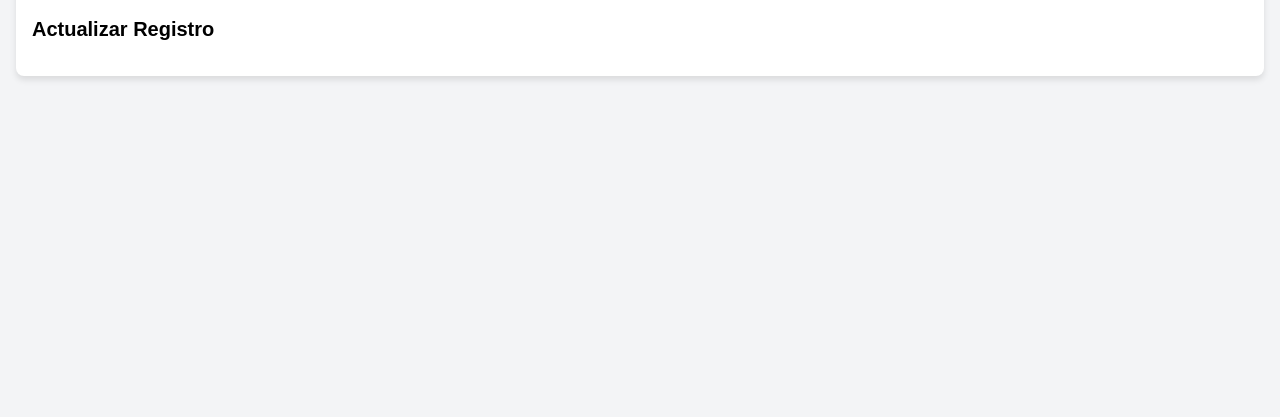
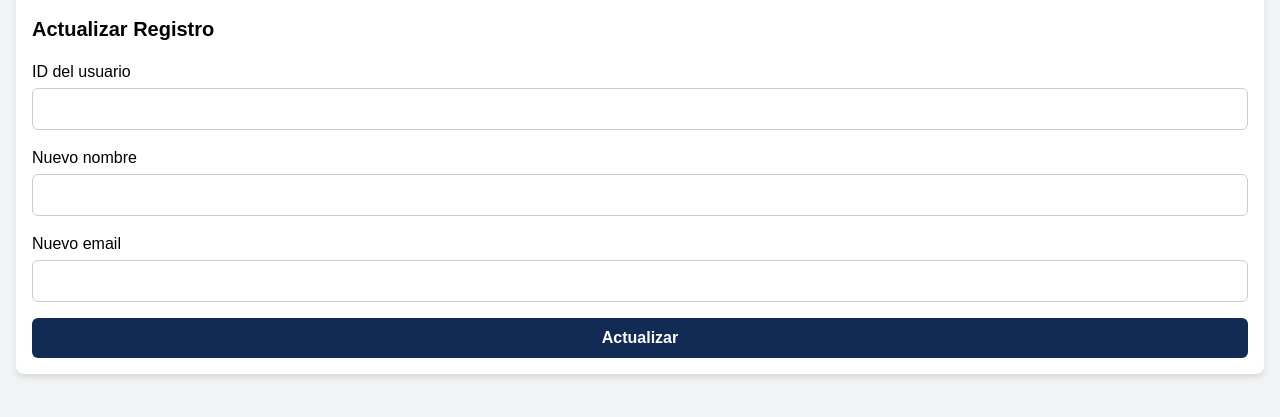
Before and after one commit to franthony00/INF5170-1, a plain HTML site: page Acceso a BD.html in a window 1280 px wide. Both pictures are taken after a click on the button "Actualizar". Shown: the part 135-552 px from the top of the page. Drawn offline with nearby package versions, Linux system fonts and the light colour scheme.

Commit message:
Agregado archivo Acceso a BD.html

```diff
--- a/Acceso a BD.html
+++ b/Acceso a BD.html
@@ -39,20 +39,25 @@
 
       </div>
 
-      <div id="read" data-tab-content>
-        <h2 class="form-title">Buscar Registros</h2>
-        <form id="searchForm" class="space-y-4">
+      <div id="update" data-tab-content>
+        <h2 class="form-title">Actualizar Registro</h2>
+        <form id="updateForm" class="space-y-4">
           <div>
-            <label class="label">Buscar por nombre</label>
-            <input type="text" id="searchName" class="input"/>
+            <label class="label">ID del usuario</label>
+            <input type="text" id="updateId" class="input" required />
           </div>
-          <button type="submit" class="btn btn-blue">Buscar</button>
+          <div>
+            <label class="label">Nuevo nombre</label>
+            <input type="text" id="updateName" class="input" required />
+          </div>
+          <div>
+            <label class="label">Nuevo email</label>
+            <input type="email" id="updateEmail" class="input" required />
+          </div>
+          <button type="submit" class="btn btn-blue">Actualizar</button>
         </form>
-        <div id="searchResults" class="mt-4 hidden">
-          <h3 class="font-medium mb-2">Resultados:</h3>
-          <div id="resultsList" class="space-y-2"></div>
-        </div>
       </div>
+
 
       <div id="update" data-tab-content>
         <h2 class="form-title">Actualizar Registro</h2>
@@ -61,8 +66,15 @@
 
       <div id="delete" data-tab-content>
         <h2 class="form-title">Eliminar Registro</h2>
+        <form id="deleteForm" class="space-y-4">
+          <div>
+            <label class="label">ID del usuario a eliminar</label>
+            <input type="text" id="deleteId" class="input" required />
+          </div>
+          <button type="submit" class="btn btn-red">Eliminar</button>
+        </form>
+      </div>
 
-      </div>
     </div>
 
     <div id="notification" class="notification hidden"></div>
```
